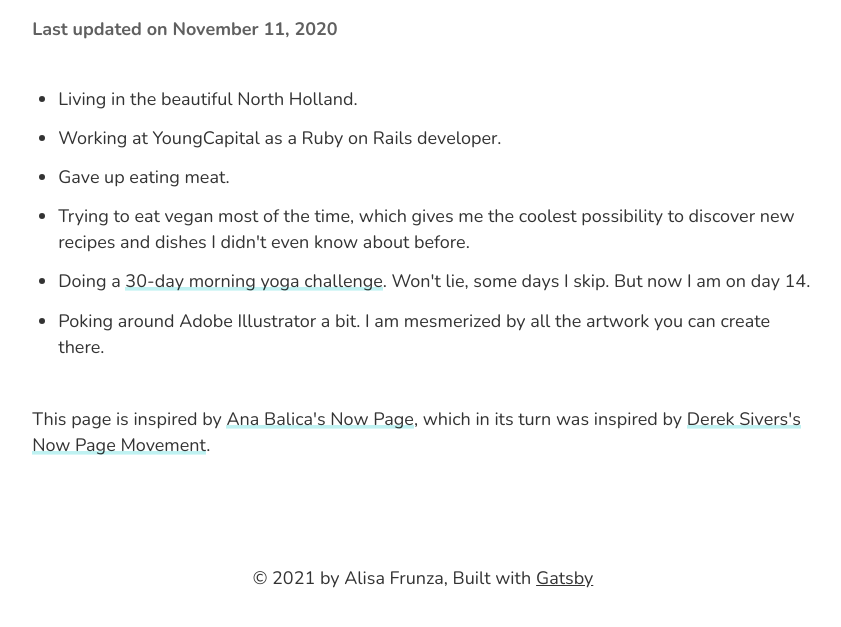
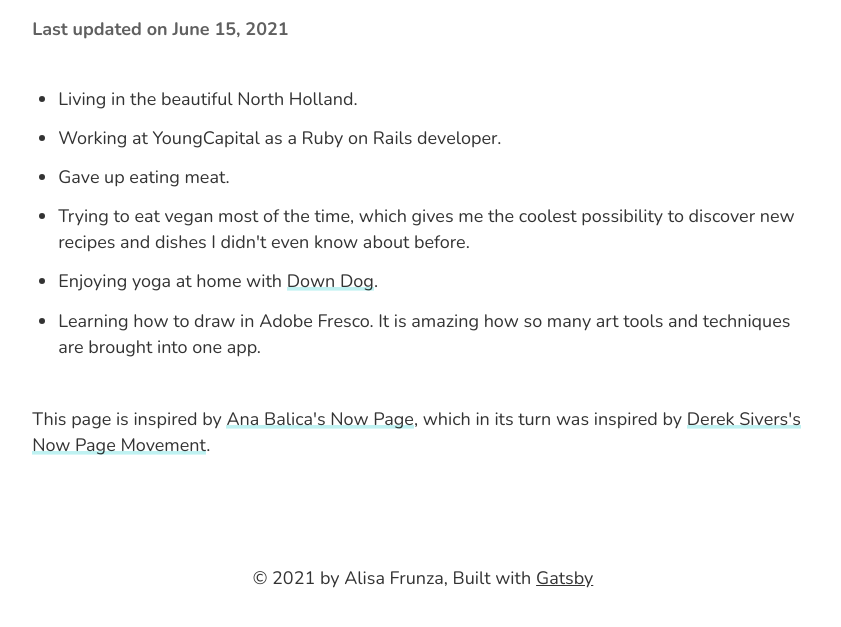
Before and after one commit to alisafrunza/personal-blog, a Gatsby site: page /now in a window 1280 px wide. Shown: the part 165-792 px from the top of the page, without its empty margins (217-1058 px from the left). Built offline with nearby package versions, Linux system fonts and the light colour scheme; Gatsby itself is replaced by a stand-in of ours; a small style sheet from the web is missing.

Commit message:
Update Now page

```diff
--- a/src/pages/now.js
+++ b/src/pages/now.js
@@ -44,7 +44,7 @@ const NowPage = ({ data }) => {
       <Content>
         <h1>What I’m doing now</h1>
         <HeaderDate>
-          Last updated on November 11, 2020
+          Last updated on June 15, 2021
         </HeaderDate>
 
         <ul>
@@ -52,8 +52,8 @@ const NowPage = ({ data }) => {
           <li>Working at YoungCapital as a Ruby on Rails developer.</li>
           <li>Gave up eating meat.</li>
           <li>Trying to eat vegan most of the time, which gives me the coolest possibility to discover new recipes and dishes I didn't even know about before.</li>
-          <li>Doing a <a href="https://youtu.be/NeEMs38YaBY">30-day morning yoga challenge</a>. Won't lie, some days I skip. But now I am on day 14.</li>
-          <li>Poking around Adobe Illustrator a bit. I am mesmerized by all the artwork you can create there.</li>
+          <li>Enjoying yoga at home with <a href="https://www.downdogapp.com/">Down Dog</a>.</li>
+          <li>Learning how to draw in Adobe Fresco. It is amazing how so many art tools and techniques are brought into one app.</li>
         </ul>
 
         <p style={{paddingTop: `20px`}}>
```
